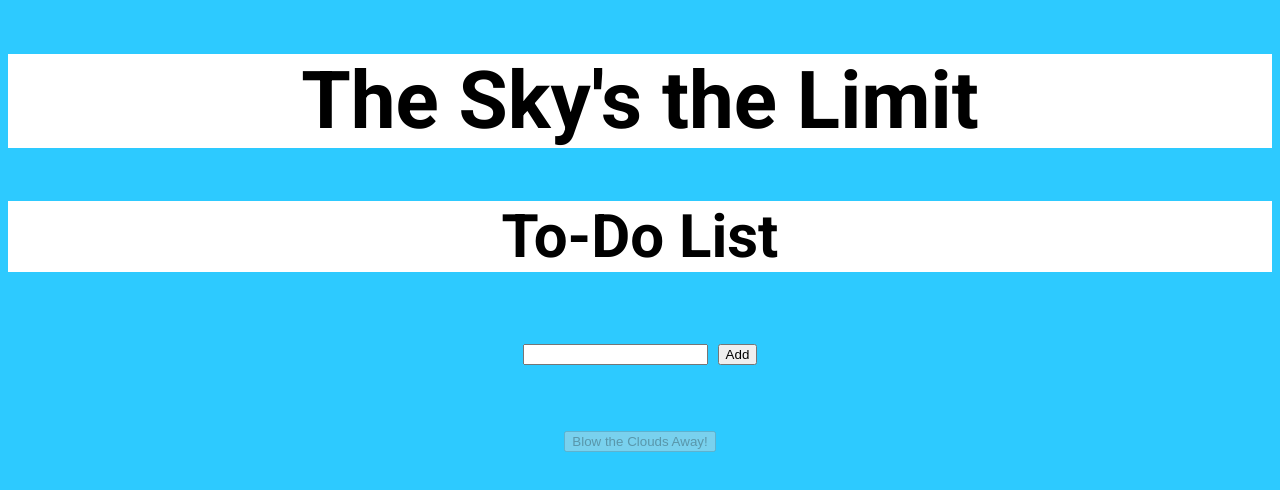
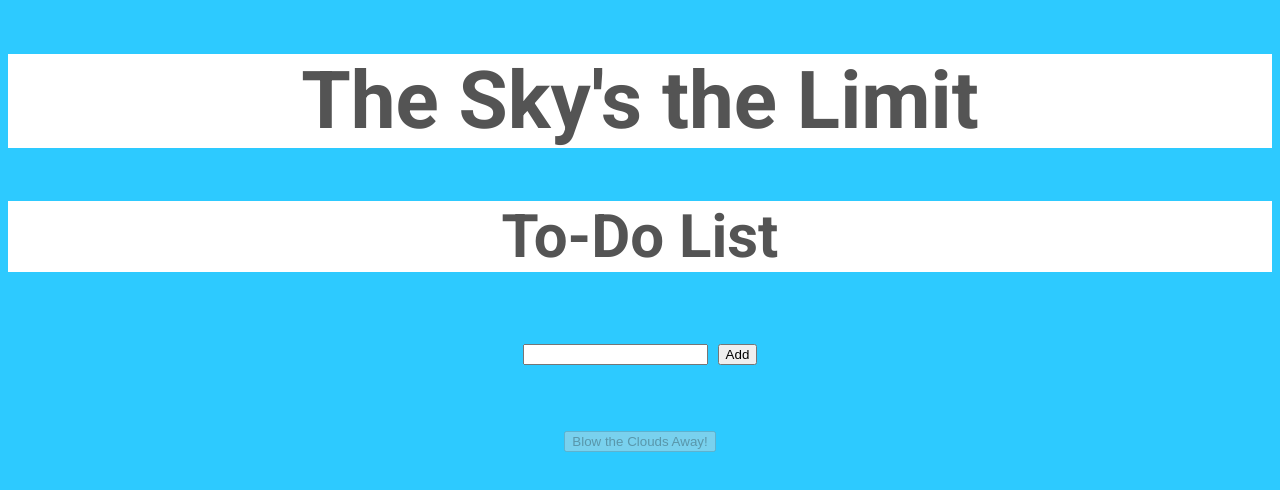
Before and after one commit to Milland-2024/To-Do-App, a SvelteKit app: page / in a window 1280 px wide. Shown: the top 490 px of the page. Built offline with nearby package versions, Linux system fonts and the light colour scheme.

Commit message:
initial commit

```diff
--- a/src/style.css
+++ b/src/style.css
@@ -10,9 +10,11 @@ span.done {
 }
 h1 {
      background-color: rgb(255, 255, 255);
+     color: rgb(84, 84, 84);
 }
 h2 {
      background-color: rgb(255, 255, 255);
+     color: rgb(84, 84, 84);
 }
 .todo-list li{
      color: rgb(214, 214, 214);
```
